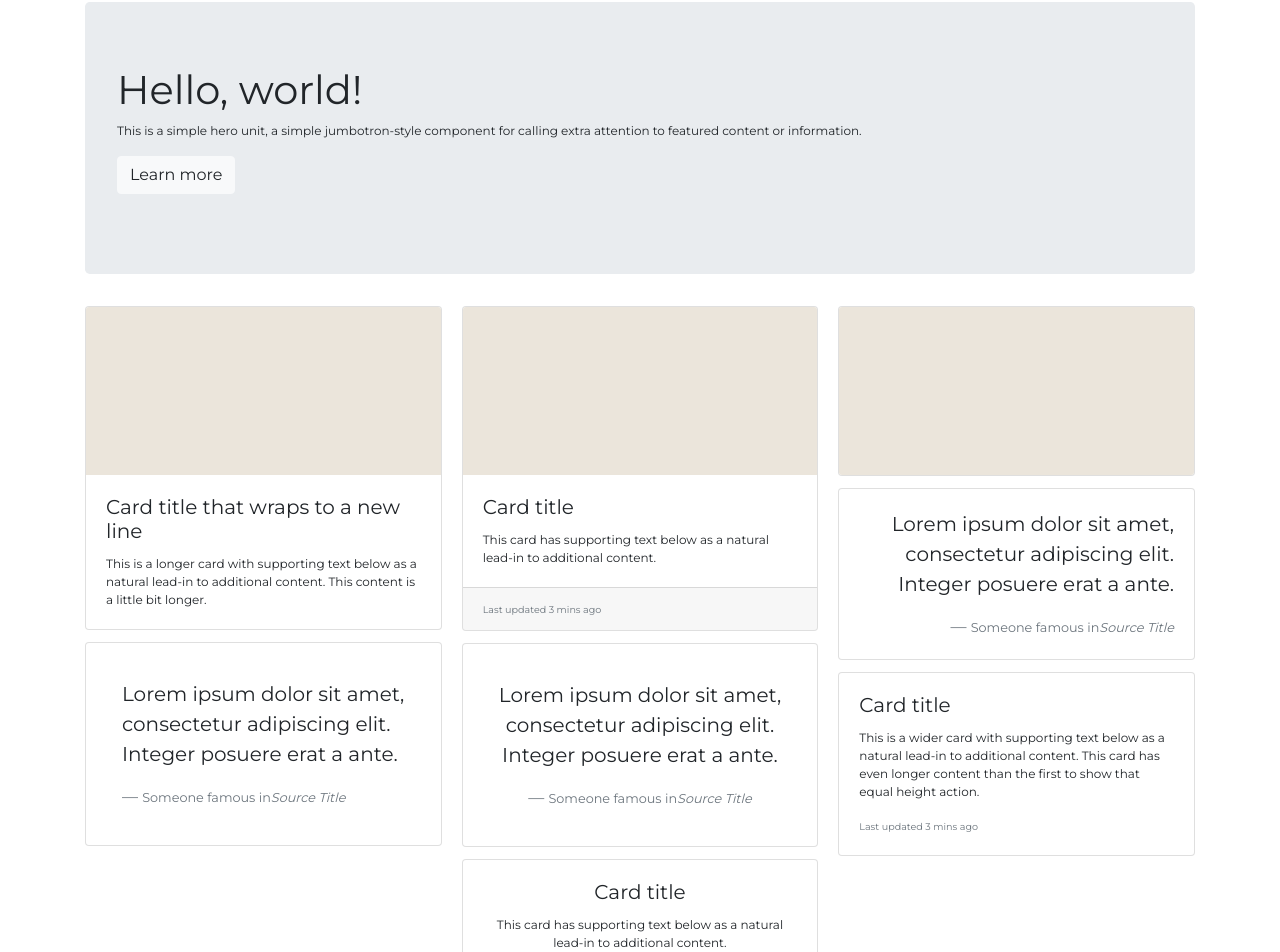
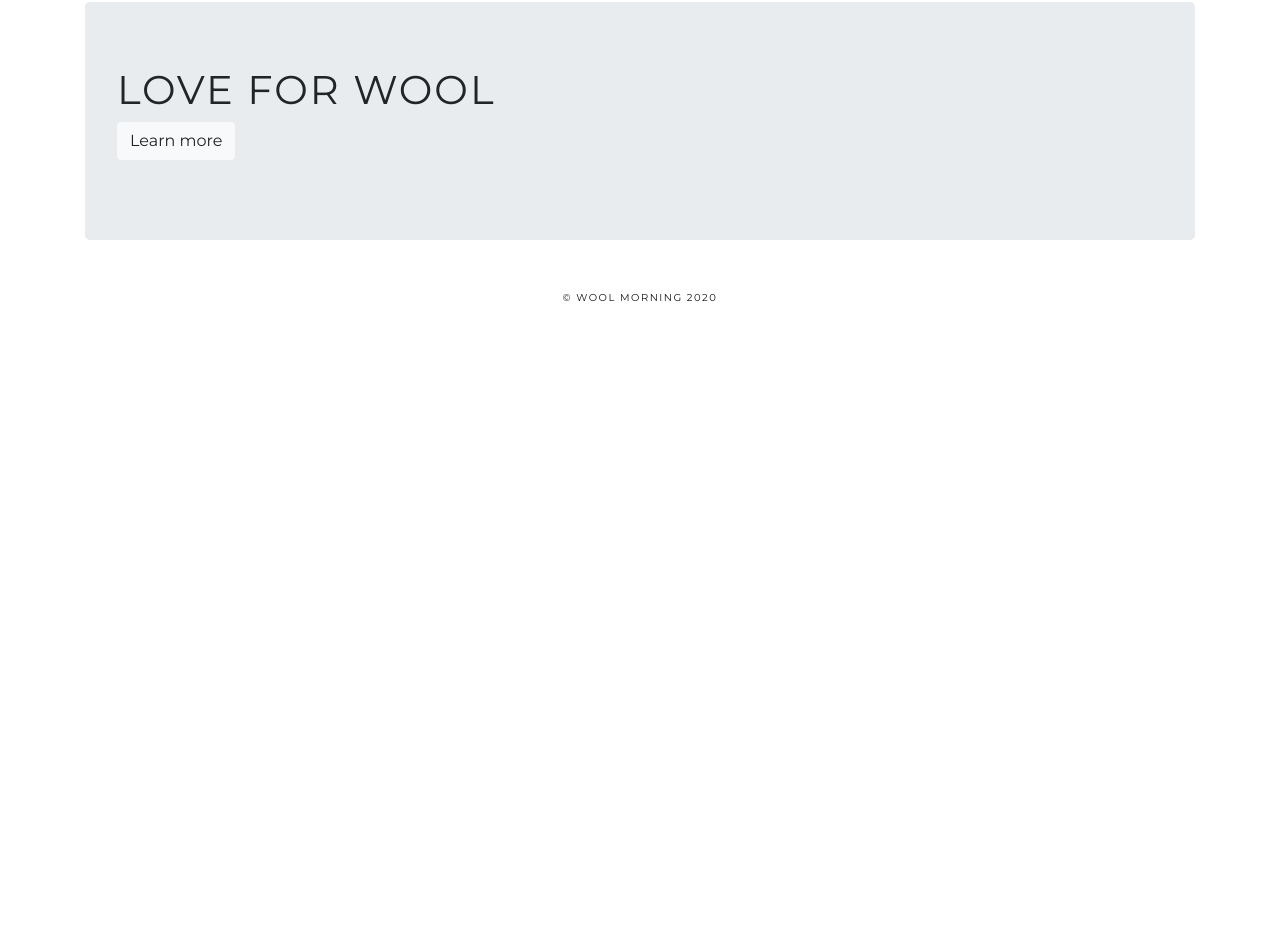
Before and after one commit to veranikabarel/wm-blog, a React (Create React App) app: page / in a window 1280 px wide. Shown: the part 300-1252 px from the top of the page. After the commit the page ends 800 px from the top, so only its background shows below. Built offline with nearby package versions, Linux system fonts and the light colour scheme.

Commit message:
fix: change the home page

```diff
--- a/src/App.scss
+++ b/src/App.scss
@@ -1,4 +1,4 @@
-$body-primary-color: #ffffff;
+$body-primary-color: #ffffff;;
 $font-primary-color: #161616;
 
 
--- a/src/components/aboutMe/index.js
+++ b/src/components/aboutMe/index.js
@@ -4,10 +4,10 @@ import './style.scss';
 const AboutMe = () => {
     return (
         <div>
-            <p className='aboutMeText'>Lorem ipsum dolor sit amet, consectetur adipiscing
-                elit, sed do eiusmod tempor incididunt ut labore et dolore magna aliqua. Ut enim
-                ad minim veniam, quis nostrud exercitation ullamco laboris nisi ut aliquip ex ea
-                commodo consequat.
+            <p className='aboutMeText'>Welcome to WOOL MORNING, the place that was created
+                to inspire, gather like-minded knitters and spread the idea of natural fibers.
+                My name is Veranika and in this blog I will be putting thoughts and feelings
+                into stitches.
             </p>
         </div>
     );
--- a/src/components/categories/index.js
+++ b/src/components/categories/index.js
@@ -7,9 +7,10 @@ const Categories = () => {
         <div className='categoriesList'>
             <h5>Categories:</h5>
             <Nav className='flex-column justify-content-center'>
-                <Nav.Link href="/#">Beginners</Nav.Link>
-                <Nav.Link href="/#">Stitches</Nav.Link>
-                <Nav.Link href="/#">Accessories</Nav.Link>
+                <Nav.Link href="/#">Basics</Nav.Link>
+                <Nav.Link href="/#">Patterns</Nav.Link>
+                <Nav.Link href="/#">Videos</Nav.Link>
+                <Nav.Link href="/#">Journal</Nav.Link>
             </Nav>
         </div>
     );
--- a/src/components/jumbotron/index.js
+++ b/src/components/jumbotron/index.js
@@ -4,14 +4,10 @@ import './style.scss';
 
 const JumbotronImg = () => {
     return (
-        <Jumbotron>
-            <h1>Hello, world!</h1>
+        <Jumbotron className='jumbotron'>
+            <h1>love for wool</h1>
             <p>
-                This is a simple hero unit, a simple jumbotron-style component for calling extra
-                attention to featured content or information.
-            </p>
-            <p>
-                <Button variant="light">Learn more</Button>
+                <Button href ='/blog' className='jumbotron_btn' variant="light">Learn more</Button>
             </p>
         </Jumbotron>
     );
--- a/src/components/jumbotron/style.scss
+++ b/src/components/jumbotron/style.scss
@@ -0,0 +1,13 @@
+.jumbotron {
+    margin-top: 15px;
+}
+
+.jumbotron h1 {
+    text-transform: uppercase;
+    letter-spacing: 2px;
+}
+
+.jumbotron p {
+    font-size: 14px;
+    line-height: 25px;
+}
--- a/src/container/home/index.js
+++ b/src/container/home/index.js
@@ -1,106 +1,12 @@
 import React from 'react';
-import {Container, CardColumns, Card} from 'react-bootstrap';
-import postPic from '../../assets/random.png';
+import {Container} from 'react-bootstrap';
 import JumbotronImg from '../../components/jumbotron';
 import './style.scss';
 
 const Home = () => {
     return (
         <Container className='home'>
-         <JumbotronImg/>
-            <CardColumns>
-                <Card>
-                    <Card.Img variant="top" src={postPic}/>
-                    <Card.Body>
-                        <Card.Title>Card title that wraps to a new line</Card.Title>
-                        <Card.Text>
-                            This is a longer card with supporting text below as a natural lead-in to
-                            additional content. This content is a little bit longer.
-                        </Card.Text>
-                    </Card.Body>
-                </Card>
-                <Card className="p-3">
-                    <blockquote className="blockquote mb-0 card-body">
-                        <p>
-                            Lorem ipsum dolor sit amet, consectetur adipiscing elit. Integer posuere erat a
-                            ante.
-                        </p>
-                        <footer className="blockquote-footer">
-                            <small className="text-muted">
-                                Someone famous in
-                                <cite title="Source Title">Source Title</cite>
-                            </small>
-                        </footer>
-                    </blockquote>
-                </Card>
-                <Card>
-                    <Card.Img variant="top" src={postPic}/>
-                    <Card.Body>
-                        <Card.Title>Card title</Card.Title>
-                        <Card.Text>
-                            This card has supporting text below as a natural lead-in to additional content.{' '}
-                        </Card.Text>
-                    </Card.Body>
-                    <Card.Footer>
-                        <small className="text-muted">Last updated 3 mins ago</small>
-                    </Card.Footer>
-                </Card>
-                <Card text="black" className="text-center p-3">
-                    <blockquote className="blockquote mb-0 card-body">
-                        <p>
-                            Lorem ipsum dolor sit amet, consectetur adipiscing elit. Integer posuere erat a
-                            ante.
-                        </p>
-                        <footer className="blockquote-footer">
-                            <small className="text-muted">
-                                Someone famous in
-                                <cite title="Source Title">Source Title</cite>
-                            </small>
-                        </footer>
-                    </blockquote>
-                </Card>
-                <Card className="text-center">
-                    <Card.Body>
-                        <Card.Title>Card title</Card.Title>
-                        <Card.Text>
-                            This card has supporting text below as a natural lead-in to additional content.{' '}
-                        </Card.Text>
-                        <Card.Text>
-                            <small className="text-muted">Last updated 3 mins ago</small>
-                        </Card.Text>
-                    </Card.Body>
-                </Card>
-                <Card>
-                    <Card.Img src={postPic}/>
-                </Card>
-                <Card className="text-right">
-                    <blockquote className="blockquote mb-0 card-body">
-                        <p>
-                            Lorem ipsum dolor sit amet, consectetur adipiscing elit. Integer posuere erat a
-                            ante.
-                        </p>
-                        <footer className="blockquote-footer">
-                            <small className="text-muted">
-                                Someone famous in
-                                <cite title="Source Title">Source Title</cite>
-                            </small>
-                        </footer>
-                    </blockquote>
-                </Card>
-                <Card>
-                    <Card.Body>
-                        <Card.Title>Card title</Card.Title>
-                        <Card.Text>
-                            This is a wider card with supporting text below as a natural lead-in to
-                            additional content. This card has even longer content than the first to show
-                            that equal height action.
-                        </Card.Text>
-                        <Card.Text>
-                            <small className="text-muted">Last updated 3 mins ago</small>
-                        </Card.Text>
-                    </Card.Body>
-                </Card>
-            </CardColumns>
+            <JumbotronImg/>
         </Container>
     );
 }
```
Also changed, not shown: src/assets/nynne-schroder-GR9n_nL4D48-unsplash.jpg (added), src/container/home/style.scss (line endings or trailing spaces).
